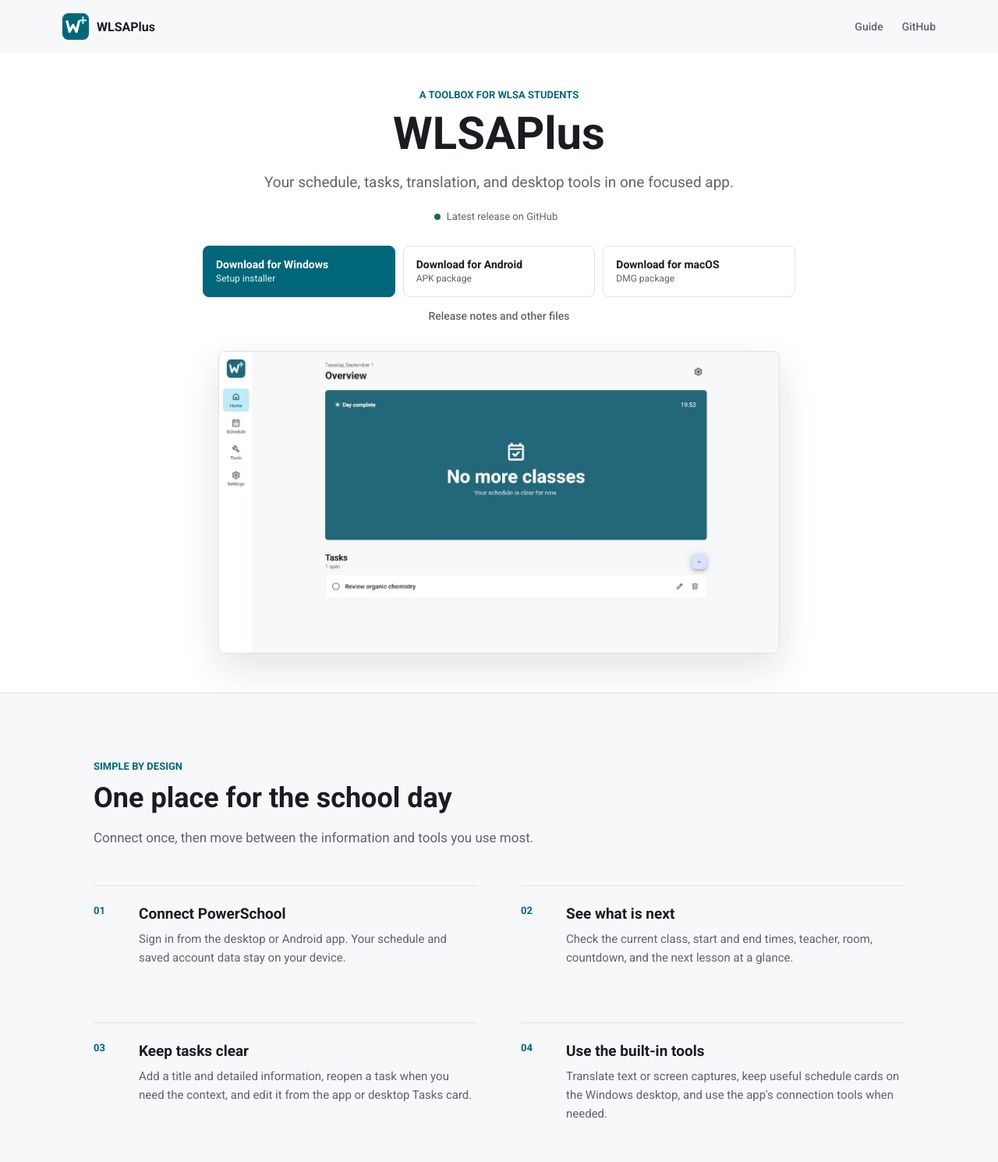
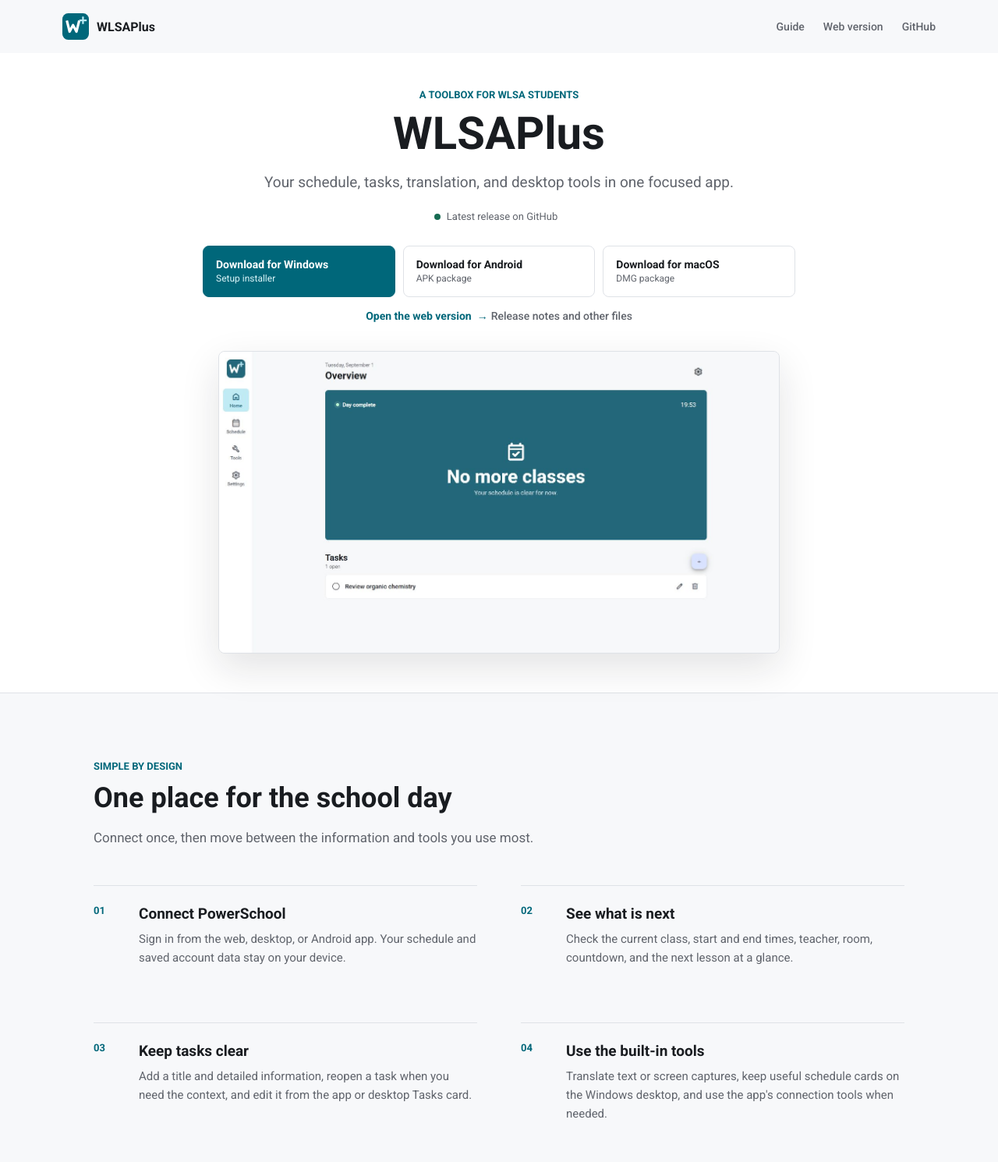
Before and after one commit to DDguan2010/wlsaplus-frontpage, a website: page public/index.html in a window 1280 px wide. Shown: the top 1490 px of the page at 78% size. Drawn offline with Linux system fonts and the light colour scheme; no server answers.

Commit message:
Add web version link to frontpage

```diff
--- a/public/index.html
+++ b/public/index.html
@@ -13,7 +13,7 @@
 <body>
   <header class="site-header">
     <a class="brand" href="#top" aria-label="WLSAPlus home"><img src="/assets/app-icon.svg" alt=""><strong>WLSAPlus</strong></a>
-    <nav aria-label="Main navigation"><a href="#guide">Guide</a><a href="https://github.com/DDguan2010/wlsaplus">GitHub</a></nav>
+    <nav aria-label="Main navigation"><a href="#guide">Guide</a><a href="https://wlsap.02studio.xyz/">Web version</a><a href="https://github.com/DDguan2010/wlsaplus">GitHub</a></nav>
   </header>
 
   <main id="top">
@@ -28,6 +28,7 @@
           <a class="download-link" data-platform="android" href="https://github.com/DDguan2010/wlsaplus/releases/latest"><strong>Download for Android</strong><span>APK package</span></a>
           <a class="download-link" data-platform="macos" href="https://github.com/DDguan2010/wlsaplus/releases/latest"><strong>Download for macOS</strong><span>DMG package</span></a>
         </div>
+        <a class="web-link" href="https://wlsap.02studio.xyz/">Open the web version <span aria-hidden="true">&rarr;</span></a>
         <a class="release-notes" id="release-notes" href="https://github.com/DDguan2010/wlsaplus/releases/latest">Release notes and other files</a>
       </div>
       <figure class="product-shot">
@@ -42,7 +43,7 @@
         <p>Connect once, then move between the information and tools you use most.</p>
       </div>
       <ol class="guide-list">
-        <li><span class="step">01</span><div><h3>Connect PowerSchool</h3><p>Sign in from the desktop or Android app. Your schedule and saved account data stay on your device.</p></div></li>
+        <li><span class="step">01</span><div><h3>Connect PowerSchool</h3><p>Sign in from the web, desktop, or Android app. Your schedule and saved account data stay on your device.</p></div></li>
         <li><span class="step">02</span><div><h3>See what is next</h3><p>Check the current class, start and end times, teacher, room, countdown, and the next lesson at a glance.</p></div></li>
         <li><span class="step">03</span><div><h3>Keep tasks clear</h3><p>Add a title and detailed information, reopen a task when you need the context, and edit it from the app or desktop Tasks card.</p></div></li>
         <li><span class="step">04</span><div><h3>Use the built-in tools</h3><p>Translate text or screen captures, keep useful schedule cards on the Windows desktop, and use the app's connection tools when needed.</p></div></li>
--- a/public/styles.css
+++ b/public/styles.css
@@ -56,6 +56,8 @@ h1 { margin: 0; font-size: 58px; line-height: 1.04; font-weight: 700; }
 .download-link.primary span { color: #d9f4f8; }
 .download-link.primary:hover { border-color: var(--accent-strong); background: var(--accent-strong); }
 .release-notes { display: inline-block; margin-top: 16px; }
+.web-link { display: inline-flex; align-items: center; gap: 7px; margin-top: 16px; color: var(--accent); font-size: 14px; font-weight: 700; text-decoration: none; }
+.web-link:hover { color: var(--accent-strong); text-decoration: underline; text-underline-offset: 4px; }
 
 .product-shot { width: min(100%, 720px); margin: 36px auto 0; overflow: hidden; border: 1px solid var(--border); border-radius: 8px; background: var(--bg); box-shadow: 0 18px 50px rgba(25, 28, 32, .12); }
 .product-shot img { width: 100%; height: auto; display: block; }
```
Also changed, not shown: test/server.test.js (+3 -1 lines).
